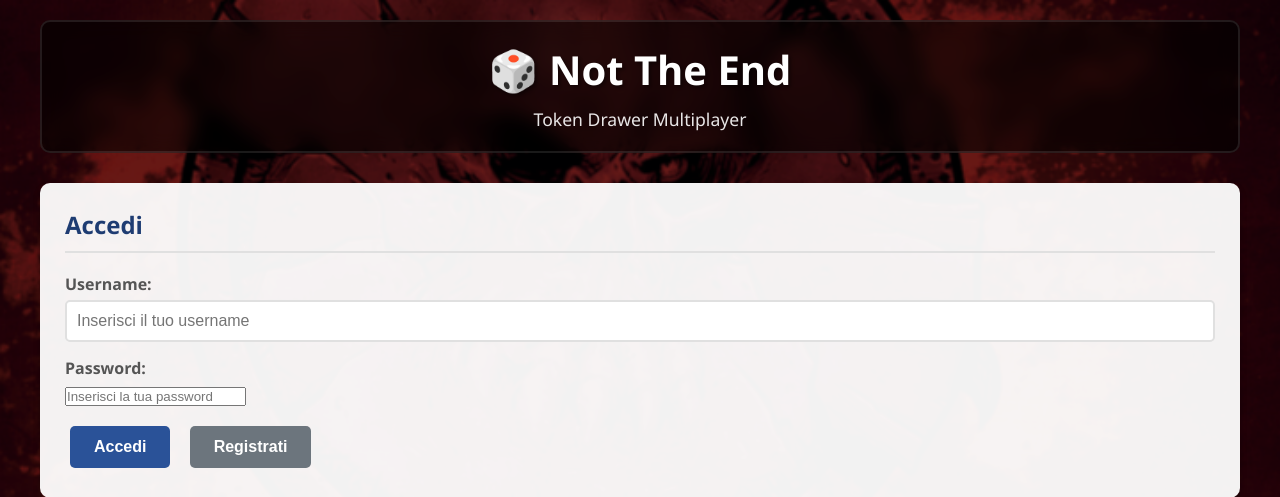
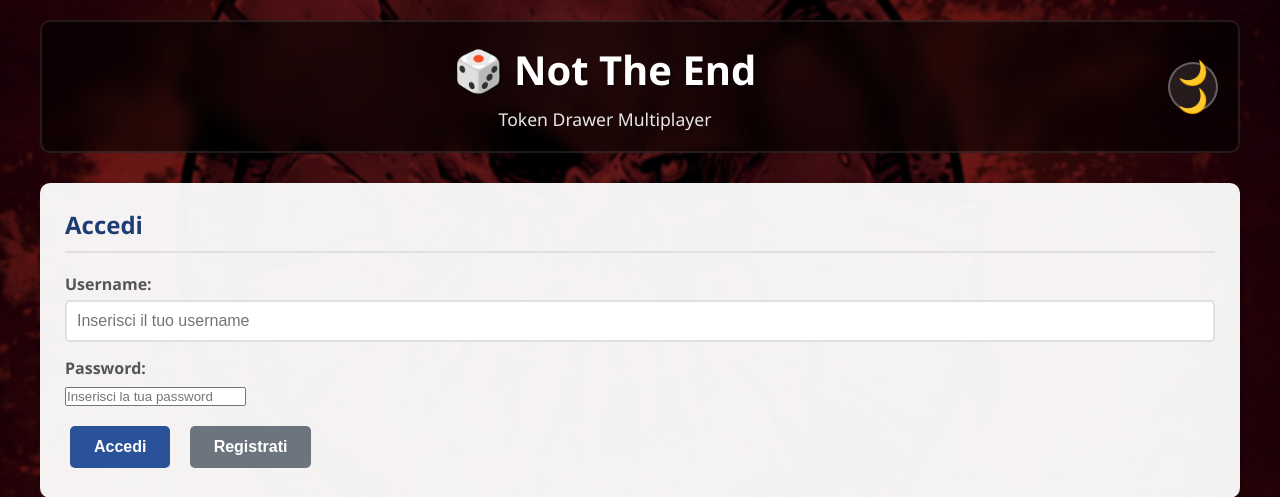
Before and after one commit to Cone4191/not-the-end-tokens, a Flask app: page / in a window 1280 px wide. Shown: the top 497 px of the page. Run offline with Flask 3, Linux system fonts and the light colour scheme; some libraries are stand-ins or nearby versions.

Commit message:
Add dark mode toggle feature
- Added dark mode toggle button in header with moon/sun icon
- Implemented localStorage persistence for user preference
- Added comprehensive dark mode CSS styles for all UI elements
- Dark mode affects sections, inputs, buttons, modals, and character cards
- Smooth transitions between light and dark modes

🤖 Generated with [Claude Code](https://claude.com/claude-code)

Co-Authored-By: Claude <noreply@anthropic.com>

```diff
--- a/static/script.js
+++ b/static/script.js
@@ -1730,5 +1730,27 @@ saveNotesBtn.addEventListener('click', () => {
     showLog('📝 Appunti salvati!', 'success');
 });
 
+// === DARK MODE ===
+
+const darkModeToggle = document.getElementById('darkModeToggle');
+
+// Carica preferenza salvata
+const savedDarkMode = localStorage.getItem('darkMode');
+if (savedDarkMode === 'enabled') {
+    document.body.classList.add('dark-mode');
+}
+
+// Toggle dark mode
+darkModeToggle.addEventListener('click', () => {
+    document.body.classList.toggle('dark-mode');
+
+    // Salva preferenza
+    if (document.body.classList.contains('dark-mode')) {
+        localStorage.setItem('darkMode', 'enabled');
+    } else {
+        localStorage.setItem('darkMode', 'disabled');
+    }
+});
+
 // Inizializzazione
 console.log('🎲 Not The End Token Drawer - Ready!');
--- a/static/style.css
+++ b/static/style.css
@@ -33,7 +115,6 @@ body::before {
 
 /* Header */
 header {
-    text-align: center;
     color: white;
     margin-bottom: 30px;
     padding: 20px;
@@ -43,6 +124,18 @@ header {
     border: 2px solid rgba(255, 255, 255, 0.1);
 }
 
+.header-content {
+    display: flex;
+    justify-content: space-between;
+    align-items: center;
+    gap: 20px;
+}
+
+.header-title {
+    flex: 1;
+    text-align: center;
+}
+
 header h1 {
     font-size: 2.5em;
     margin-bottom: 10px;
@@ -52,6 +145,38 @@ header h1 {
 .subtitle {
     font-size: 1.1em;
     opacity: 0.9;
+}
+
+.dark-mode-toggle {
+    background: rgba(255, 255, 255, 0.1);
+    border: 2px solid rgba(255, 255, 255, 0.3);
+    border-radius: 50%;
+    width: 50px;
+    height: 50px;
+    display: flex;
+    align-items: center;
+    justify-content: center;
+    cursor: pointer;
+    transition: all 0.3s ease;
+    font-size: 1.5em;
+}
+
+.dark-mode-toggle:hover {
+    background: rgba(255, 255, 255, 0.2);
+    border-color: #4CAF50;
+    transform: scale(1.1);
+}
+
+.dark-mode-toggle:active {
+    transform: scale(0.95);
+}
+
+body.dark-mode .dark-mode-toggle .toggle-icon::after {
+    content: '☀️';
+}
+
+.toggle-icon::after {
+    content: '🌙';
 }
 
 /* Sections */
--- a/templates/index.html
+++ b/templates/index.html
@@ -11,8 +11,15 @@
     <div class="container">
         <!-- Header -->
         <header>
-            <h1>🎲 Not The End</h1>
-            <p class="subtitle">Token Drawer Multiplayer</p>
+            <div class="header-content">
+                <div class="header-title">
+                    <h1>🎲 Not The End</h1>
+                    <p class="subtitle">Token Drawer Multiplayer</p>
+                </div>
+                <button id="darkModeToggle" class="dark-mode-toggle" title="Attiva/Disattiva modalità scura">
+                    <span class="toggle-icon">🌙</span>
+                </button>
+            </div>
         </header>
 
         <!-- Sezione Login/Registrazione -->
```
Also changed, not shown: other parts of static/style.css (+82 -0 lines), .claude/settings.local.json, instance/not_the_end.db.
